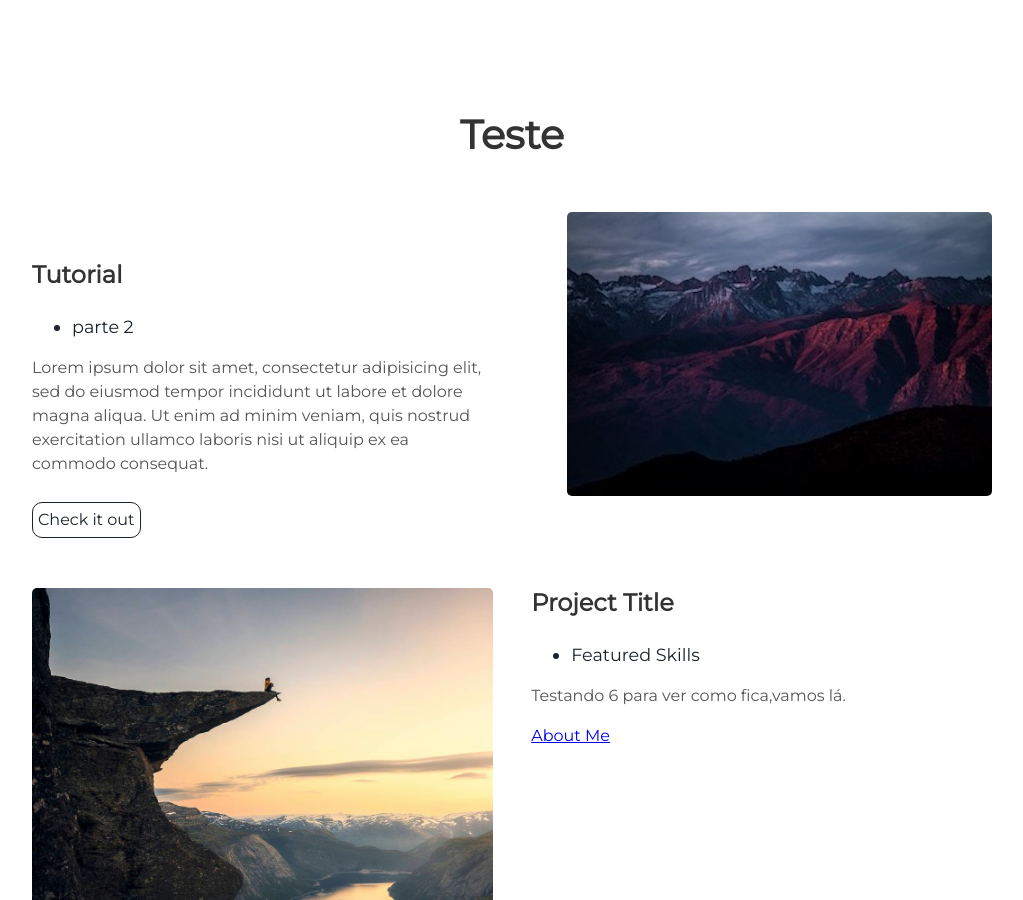
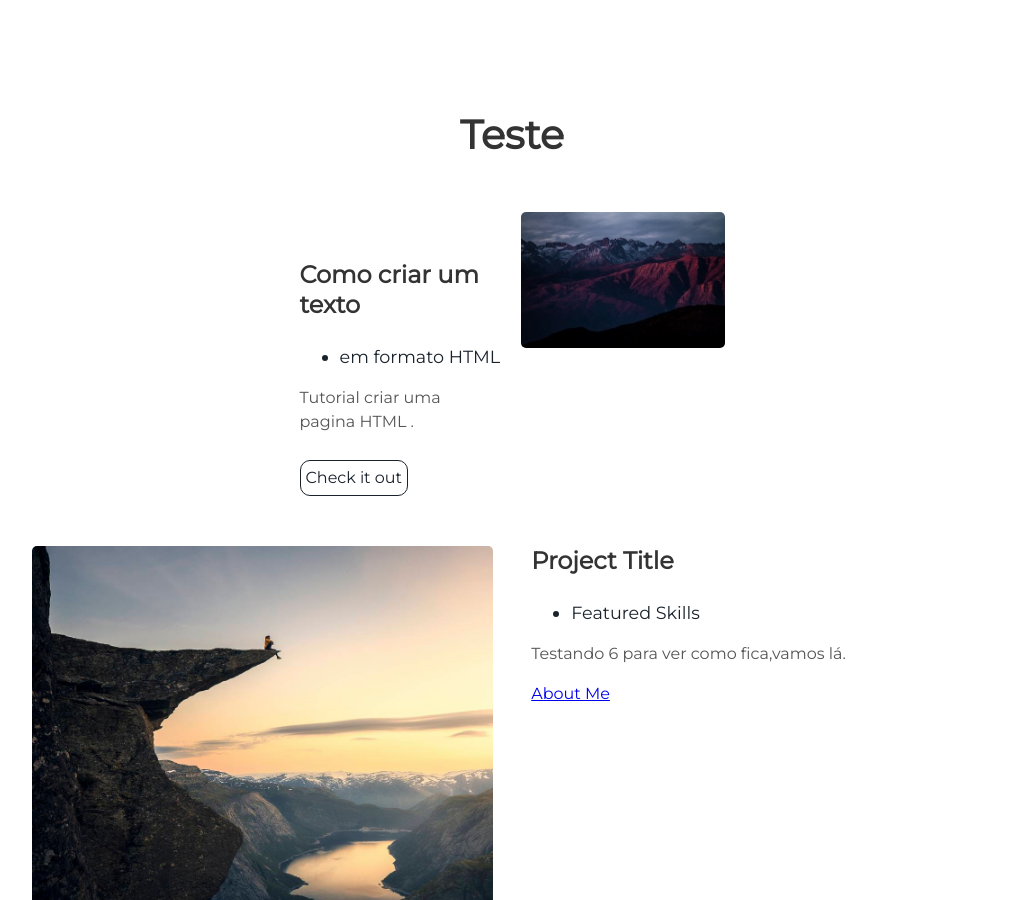
Before and after one commit to jvmath/jvmath.github.io, a Jekyll site: the page built from index.html, in a window 1280 px wide and 900 px high, scrolled down 1463 px. Shown: the whole window, without its empty margins (128-1151 px from the left). Built offline with Jekyll 4.4.1, drawn with Linux system fonts in a browser that asks for light colours.

Commit message:
Alteração texto

```diff
--- a/_includes/projects.html
+++ b/_includes/projects.html
@@ -6,11 +6,11 @@
     <img alt="mountains" src="{{ "/assets/img/mountains.jpg" | prepend: site.baseurl }}" />
   </div>
   <div class="contents">
-    <h3> Tutorial </h3>
+    <h3> Como criar um texto </h3>
     <ul>
-      <li> parte 2</li>
+      <li> em formato HTML </li>
     </ul>
-    <p>Lorem ipsum dolor sit amet, consectetur adipisicing elit, sed do eiusmod tempor incididunt ut labore et dolore magna aliqua. Ut enim ad minim veniam, quis nostrud exercitation ullamco laboris nisi ut aliquip ex ea commodo consequat.</p>
+    <p> Tutorial criar uma pagina HTML .</p>
     <a class="project-link" href="#">Check it out</a>
   </div>
 </div>
```
